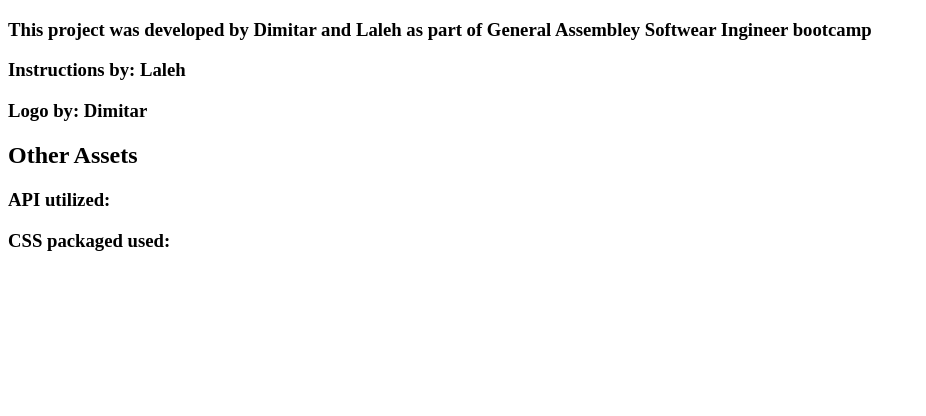
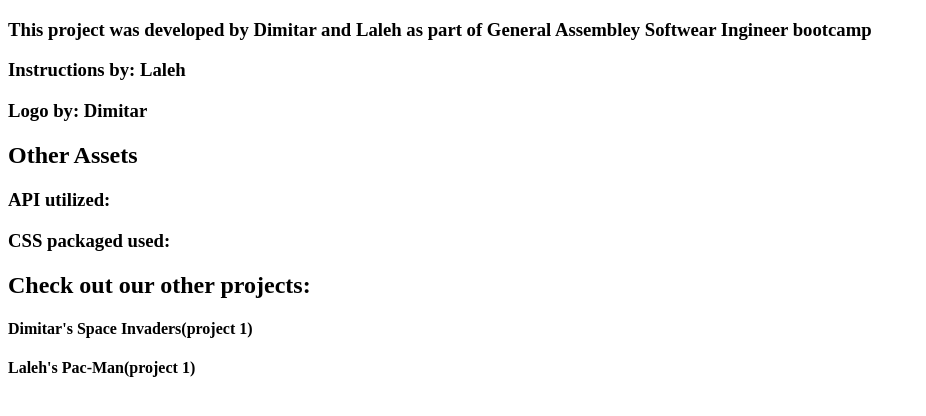
Before and after one commit to Laleh-S/project-2-Laleh, a React (Create React App) app: page /about in a window 1280 px wide. Shown: the top 416 px of the page, without its empty margins (0-926 px from the left). Built offline with nearby package versions, Linux system fonts and the light colour scheme; the HTML template or start-up script is replaced by a standard one.

Commit message:
character check

```diff
--- a/src/components/About.js
+++ b/src/components/About.js
@@ -15,6 +15,15 @@
         <h3>API utilized: </h3>
         <h3>CSS packaged used: </h3>
       </div>
+
+      <div>
+        <h2>Check out our other projects:</h2>
+        <h4>Dimitar's Space Invaders(project 1)</h4>
+        <a></a>
+
+        <h4>Laleh's Pac-Man(project 1)</h4>
+        <a></a>
+      </div>
     </div>
 
 
```
